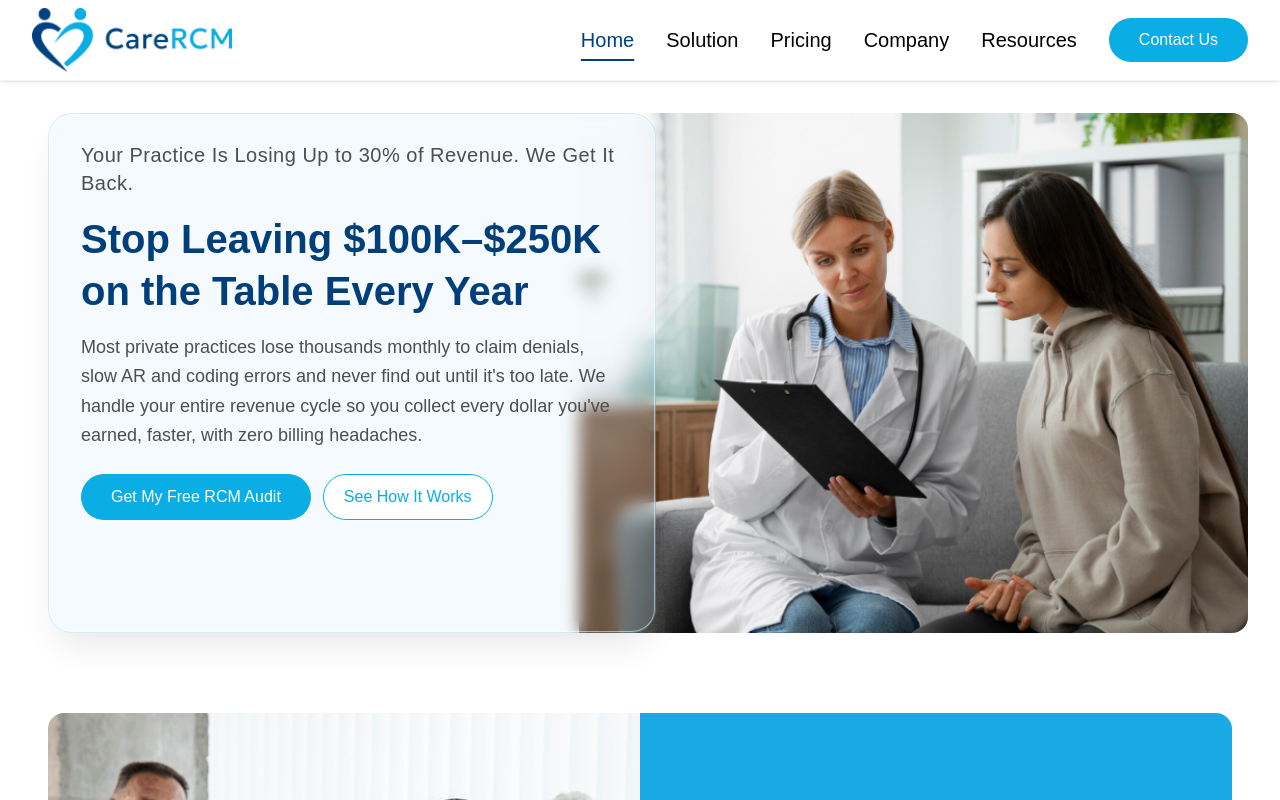
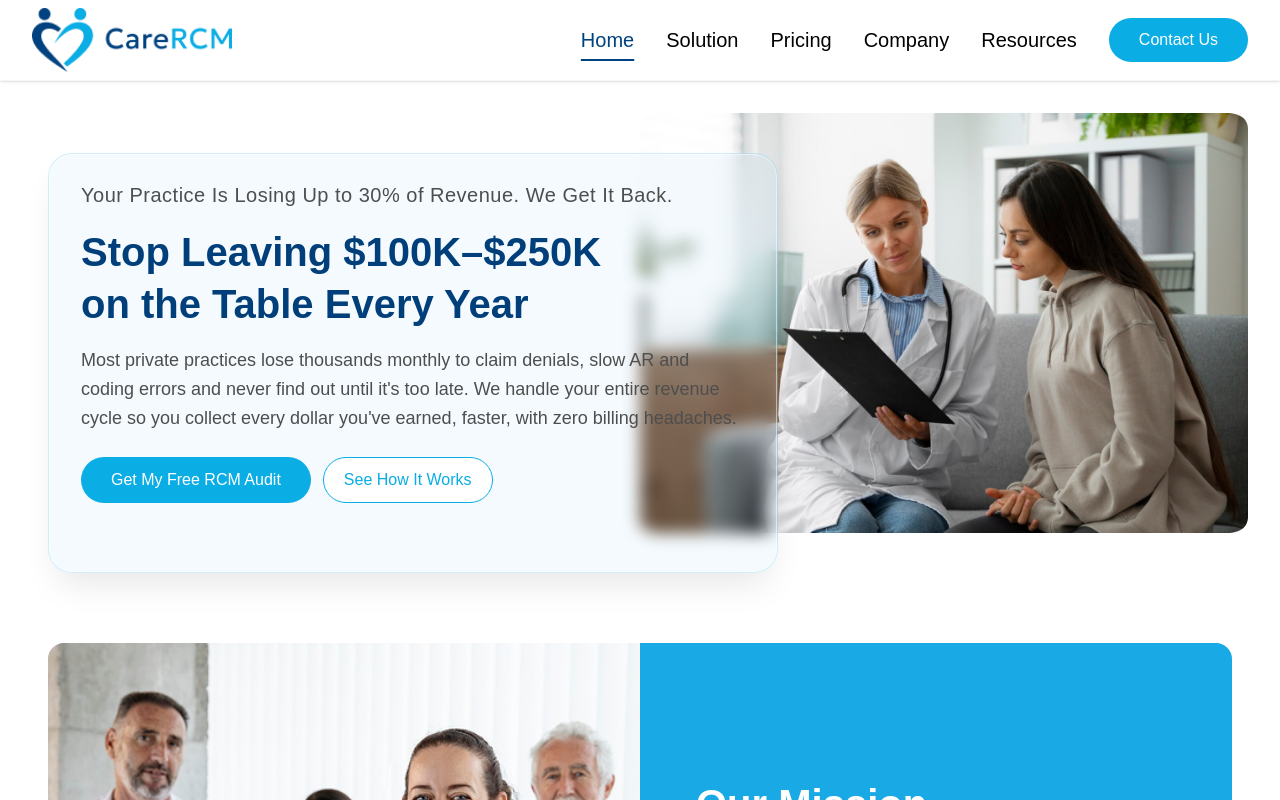
Before and after one commit to virtuosoftacademy-cloud/carercm, a Next.js app: page / in a window 1280 px wide. Shown: the top 800 px of the page. Built offline with nearby package versions, Linux system fonts and the light colour scheme.

Commit message:
changes add

```diff
--- a/components/sections/Hero.tsx
+++ b/components/sections/Hero.tsx
@@ -11,10 +11,9 @@ export default function HeroSection() {
               alt="Doctor consulting with patient"
               fill
               priority
-              className="object-cover object-center"
-              sizes="100vw"
+              className="object-containe object-center"
+              sizes="(max-width: 768px) 100vw, (max-width: 1024px) 100vw, 100vw"
             />
-            <div className="absolute inset-0 bg-gradient-to-t from-black/60 via-black/30 to-transparent" />
           </div>
 
           <div className="flex flex-col gap-4 px-2">
@@ -46,33 +45,24 @@ export default function HeroSection() {
         </div>
 
         <div className="hidden xl:block">
-          <div className="relative w-full h-[340px] md:h-[420px] lg:h-[480px] xl:h-[520px]">
-
-            <div className="absolute top-0 right-0 bottom-0 w-[60%] md:w-[58%] lg:w-[55%] rounded-r-2xl overflow-hidden">
+          <div className="relative w-full h-[450px]">
+            <div className="absolute top-0 right-0 w-[50%] h-[340px] md:h-[420px] lg:h-[480px] xl:h-[420px] rounded-r-2xl overflow-hidden">
               <Image
                 src="/Mask Group (1).png"
                 alt="Doctor consulting with patient"
                 fill
                 priority
                 className="object-cover object-center"
-                sizes="(max-width: 768px) 60vw, 55vw"
+                sizes="50vw"
               />
             </div>
 
             <div
-              className="absolute"
+              className="absolute flex flex-col gap-3 md:gap-4 rounded-2xl px-6 md:px-7 lg:px-8 py-5 md:py-6 lg:py-7 h-[340px] md:h-[420px] lg:h-[480px] xl:h-[420px]"
               style={{
-                background: "rgba(180,220,245,0.15)",
-              }}
-            />
-
-            <div
-              className="absolute flex flex-col gap-3 md:gap-4 rounded-2xl px-6 md:px-7 lg:px-8 py-5 md:py-6 lg:py-7"
-              style={{
-                top: "0px",
-                bottom: "0px",
+                top: "40px",
                 left: "16px",
-                width: "50%",
+                width: "60%",
                 background: "rgba(180,220,245,0.15)",
                 backdropFilter: "blur(8px)",
                 WebkitBackdropFilter: "blur(8px)",
@@ -80,7 +70,6 @@ export default function HeroSection() {
                 border: "1px solid rgba(25, 169, 229, 0.15)"
               }}
             >
-
               <p className="text-gray text-sm font-medium leading-snug tracking-wide">
                 Your Practice Is Losing Up to 30% of Revenue. We Get It Back.
               </p>
@@ -90,7 +79,7 @@ export default function HeroSection() {
                 on the Table Every Year
               </h1>
 
-              <p className="text-gray text-xs leading-relaxed">
+              <p className="text-gray text-xs leading-relaxed max-w-3xl">
                 Most private practices lose thousands monthly to claim denials,
                 slow AR and coding errors and never find out until it's too late.
                 We handle your entire revenue cycle so you collect every dollar
@@ -106,7 +95,6 @@ export default function HeroSection() {
                 </button>
               </div>
             </div>
-
           </div>
         </div>
       </div>
```
